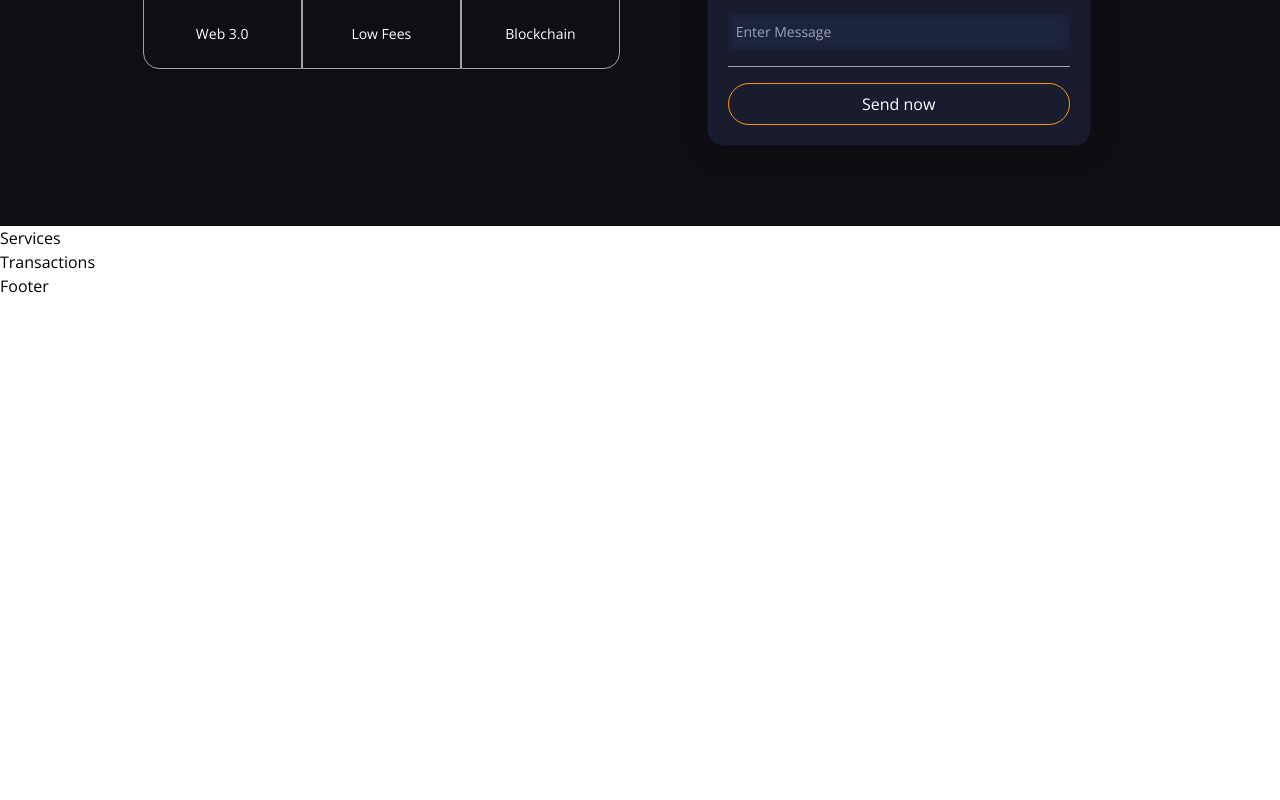
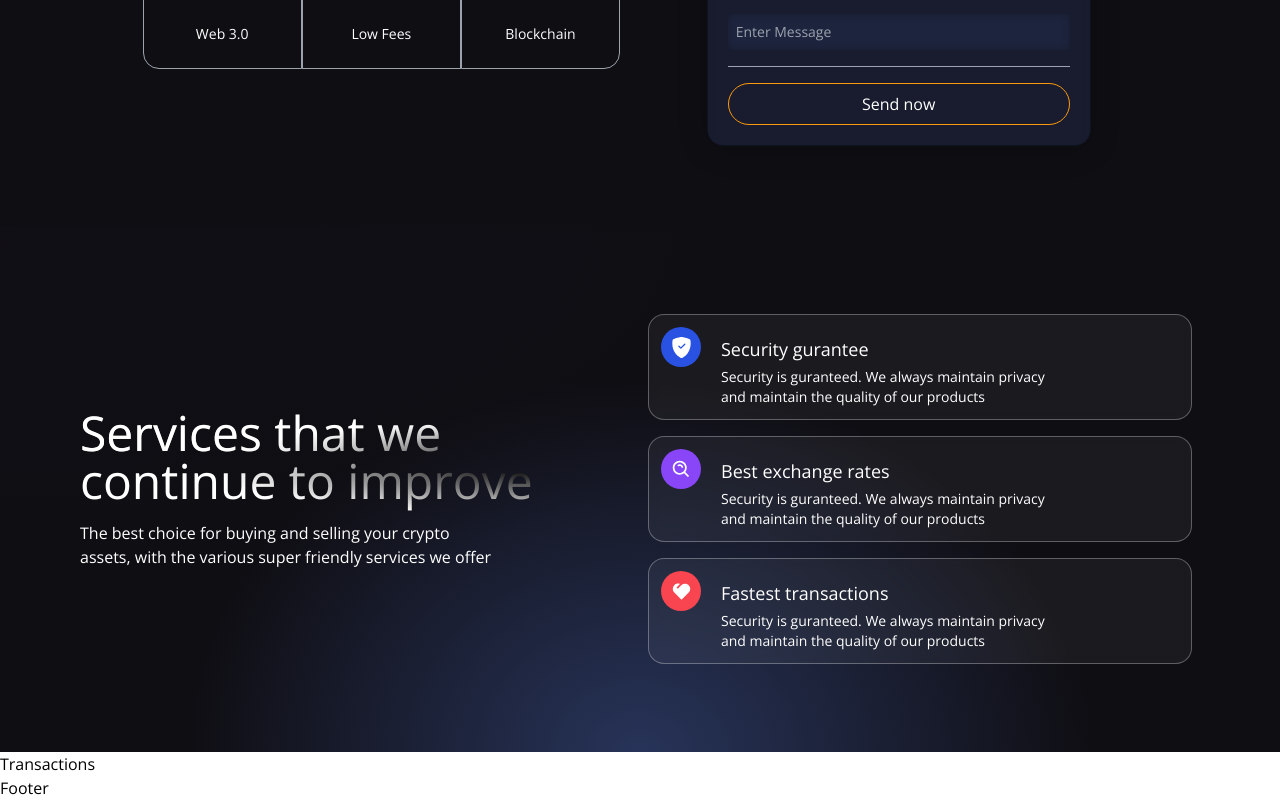
Before and after one commit to Alstudd/EtherShare, a React (Vite) app in the folder client/: page / in a window 1280 px wide. Shown: the part 547-1347 px from the top of the page. Before the commit the page ends 845 px from the top, so only its background shows below. Built offline with nearby package versions, Linux system fonts and the light colour scheme.

Commit message:
Added services

```diff
--- a/client/src/components/Services.jsx
+++ b/client/src/components/Services.jsx
@@ -1,7 +1,59 @@
-const Services = () => {
-  return (
-    <div>Services</div>
-  )
-}
+import React from "react";
+import { BsShieldFillCheck } from "react-icons/bs";
+import { BiSearchAlt } from "react-icons/bi";
+import { RiHeart2Fill } from "react-icons/ri";
 
-export default Services
+const ServiceCard = ({ color, title, icon, subtitle }) => (
+  <div className="flex flex-row justify-start items-start white-glassmorphism p-3 m-2 cursor-pointer hover:shadow-xl">
+    <div className={`w-10 h-10 rounded-full flex justify-center items-center ${color}`}>
+      {icon}
+    </div>
+    <div className="ml-5 flex flex-col flex-1">
+      <h3 className="mt-2 text-white text-lg">{title}</h3>
+      <p className="mt-1 text-white text-sm md:w-9/12">
+        {subtitle}
+      </p>
+    </div>
+  </div>
+);
+
+const Services = () => (
+  <div className="flex w-full justify-center items-center gradient-bg-services">
+    <div className="flex mf:flex-row flex-col items-center justify-between md:p-20 py-12 px-4">
+      <div className="flex-1 flex flex-col justify-start items-start">
+        <h1 className="text-white text-3xl sm:text-5xl py-2 text-gradient ">
+          Services that we
+          <br />
+          continue to improve
+        </h1>
+        <p className="text-left my-2 text-white font-light md:w-9/12 w-11/12 text-base">
+          The best choice for buying and selling your crypto assets, with the
+          various super friendly services we offer
+        </p>
+      </div>
+
+      <div className="flex-1 flex flex-col justify-start items-center">
+        <ServiceCard
+          color="bg-[#2952E3]"
+          title="Security gurantee"
+          icon={<BsShieldFillCheck fontSize={21} className="text-white" />}
+          subtitle="Security is guranteed. We always maintain privacy and maintain the quality of our products"
+        />
+        <ServiceCard
+          color="bg-[#8945F8]"
+          title="Best exchange rates"
+          icon={<BiSearchAlt fontSize={21} className="text-white" />}
+          subtitle="Security is guranteed. We always maintain privacy and maintain the quality of our products"
+        />
+        <ServiceCard
+          color="bg-[#F84550]"
+          title="Fastest transactions"
+          icon={<RiHeart2Fill fontSize={21} className="text-white" />}
+          subtitle="Security is guranteed. We always maintain privacy and maintain the quality of our products"
+        />
+      </div>
+    </div>
+  </div>
+);
+
+export default Services;
```
